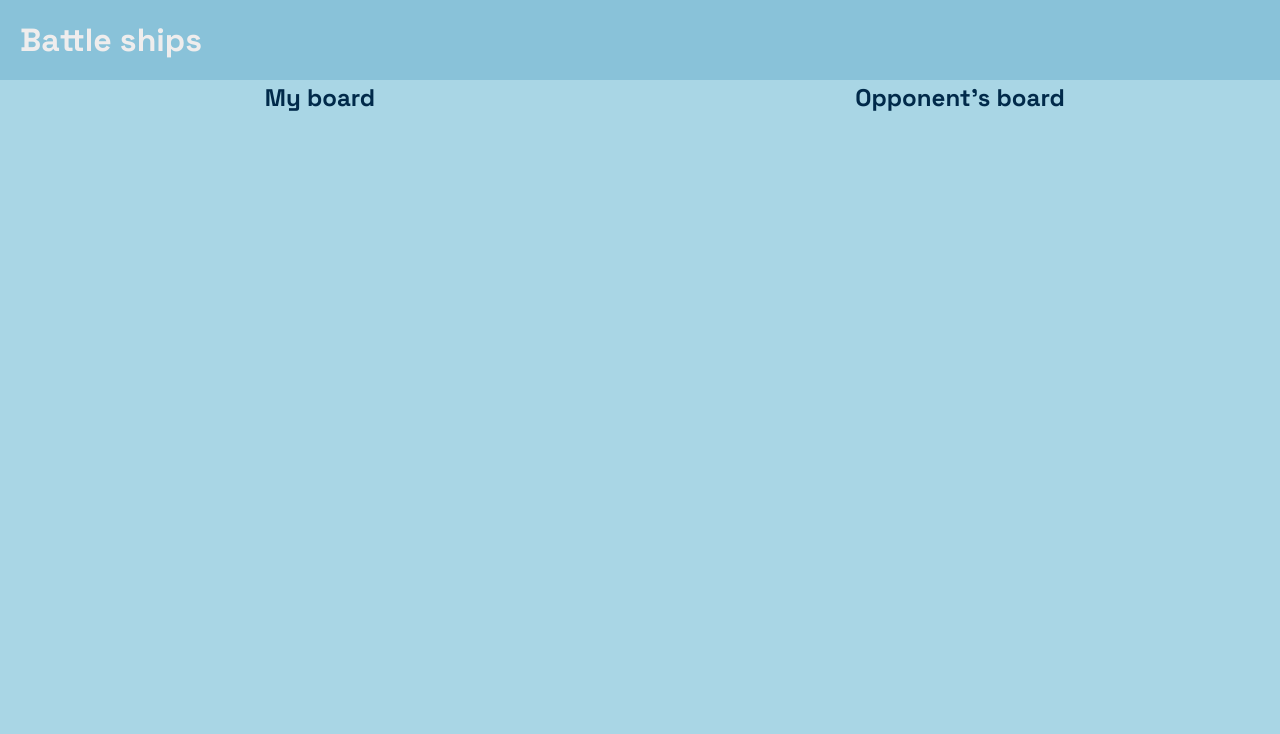
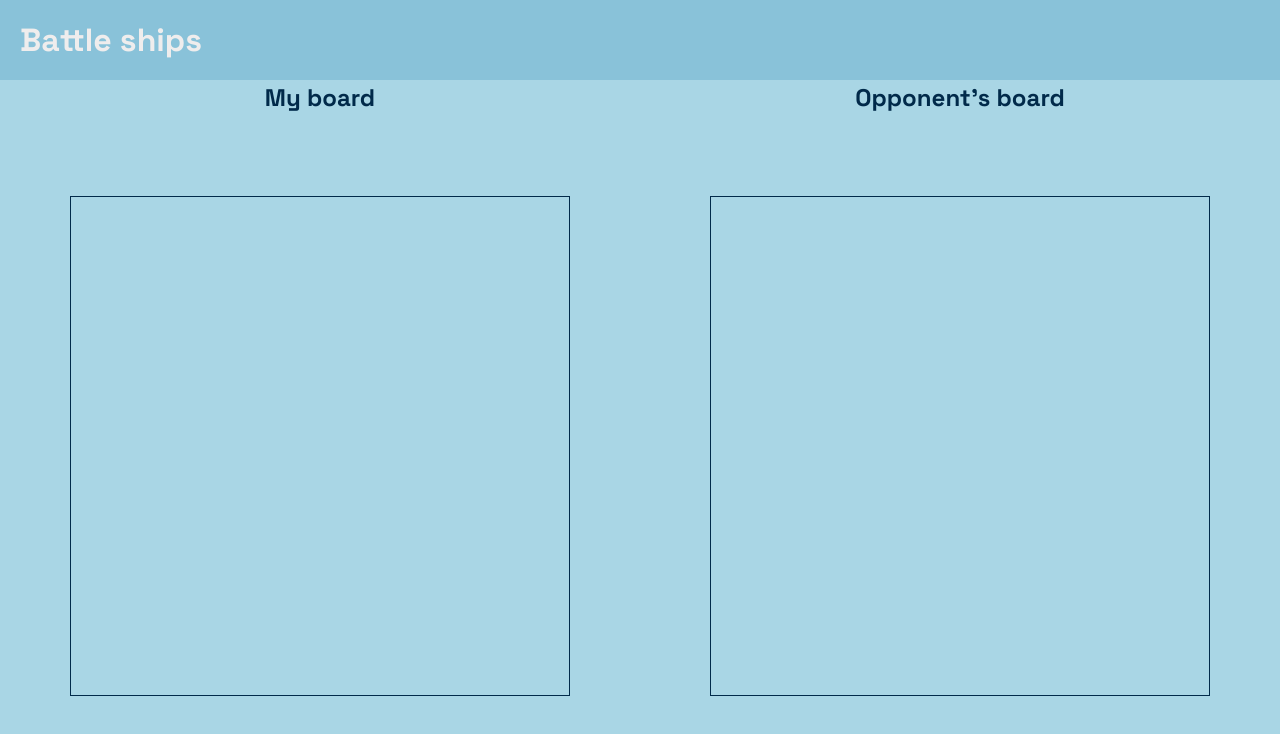
Before and after one commit to codingbyday3/battleship, a website built with webpack: page src/template.html in a window 1280 px wide. Built offline with nearby package versions, Linux system fonts and the light colour scheme.

Commit message:
Style: main

```diff
--- a/src/styles.css
+++ b/src/styles.css
@@ -70,5 +70,20 @@ main{
   display: grid;
   grid-template-columns: 1fr 1fr;
   justify-items: center;
+
   color: var(--blue-900);
 }
+
+main div{
+  display: flex;
+  flex-direction: column;
+  align-items: center;
+  gap: 5rem;
+}
+
+.playing-board{
+  border: 1px solid var(--blue-900);
+  height: 500px;
+  width: 500px;
+
+}
```
